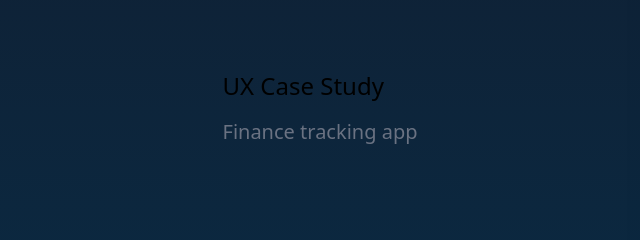
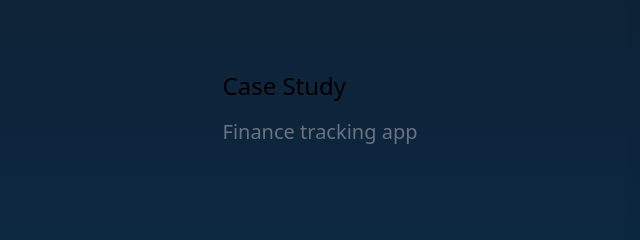
Before and after one commit to RazvanSavescuPortfolio/RazvanSavescuPortfolio.github.io, a website: page index.html in a window 1280 px wide. Shown: the part 516-756 px from the top of the page, 4-644 px from the left. Drawn offline with Linux system fonts and the light colour scheme.

Commit message:
just text deleted

```diff
--- a/index.html
+++ b/index.html
@@ -99,7 +99,7 @@
     <h1 class="text-2xl text-white border-gray-700 font-bold place-self-center p-4">UX</h1>
     <div class="grid sm:grid-cols-2 md:grid-rows-1 items-center ">
         <div class="max-w-2xl mx-auto text-left">
-            <h1 class="max-w-2xl mb-4 text-2xl font-medium dark:text-white ">UX Case Study</h1>
+            <h1 class="max-w-2xl mb-4 text-2xl font-medium dark:text-white ">Case Study</h1>
             <p class="max-w-2xl mb-6 text-xl font-normal text-gray-500  dark:text-gray-400">Finance tracking app</p>
         </div>
 
```
